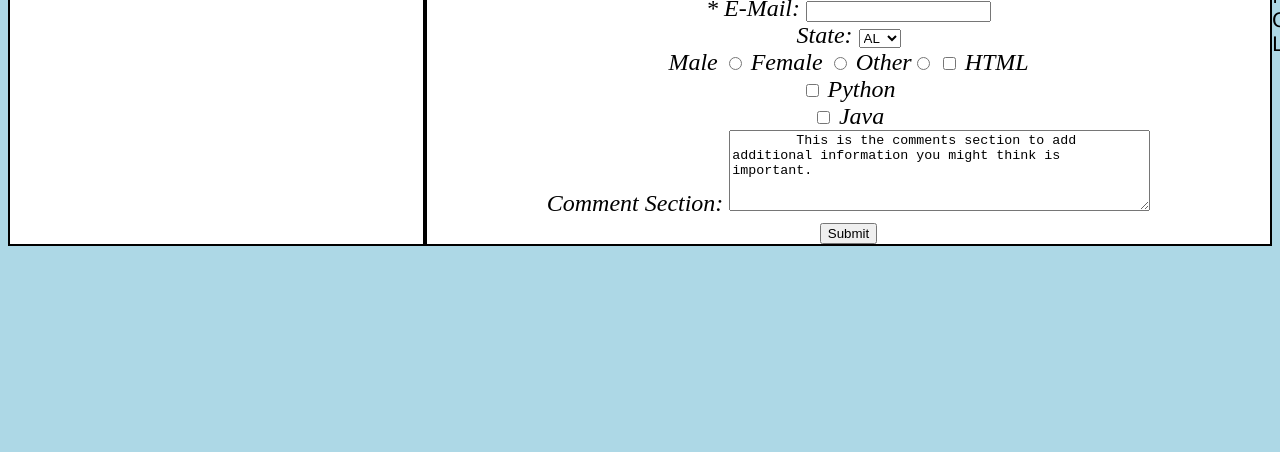
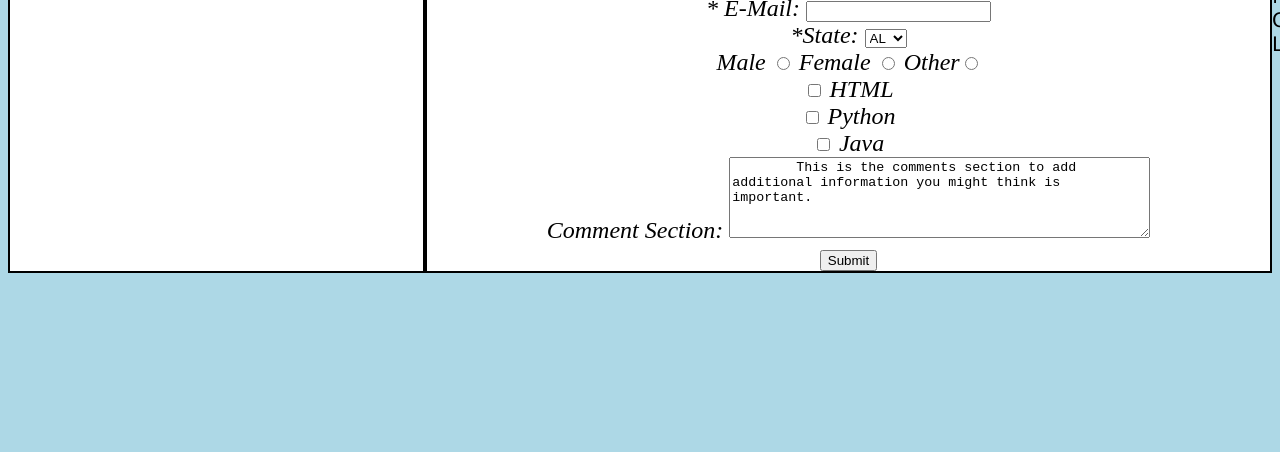
Before and after one commit to goodoljosh/Joshua-Findley, a plain HTML site: page lab5.html in a window 1280 px wide. Shown: the part 348-800 px from the top of the page. Drawn offline with Linux system fonts and the light colour scheme.

Commit message:
Made improvements on page format.

```diff
--- a/lab5.html
+++ b/lab5.html
@@ -28,11 +28,9 @@
     <label for="lName">*Last Name:</label><input type="text" id="lName" name="lName" required="required"></br>
      <label for="fName">*First Name:</label><input type="text" id="fName" name="fName" required="required"></br>
 
-
-
     <label for"myEmail">* E-Mail: </label><input type="email" id="myEmail" required="required"></br>
 
-    <label for="state">State:</label>
+    <label for="state">*State:</label>
      <select id="state" name="state">
        <option value="al">AL</option>
        <option value="fl">FL</option>
@@ -43,7 +41,7 @@
      <input type="radio" id="male" name="gender" value="male">
       <label for="female">Female</label>
       <input type="radio" id="female" name="gender" value="female">
-      <label for="other">Other</label><input type="radio" id="other" name="gender" value="other"></be>
+      <label for="other">Other</label><input type="radio" id="other" name="gender" value="other"></br>
 
       <input type="checkbox" id="object1" name="object1" value="HTML">
       <label for="object1"> HTML</label><br>
@@ -57,7 +55,6 @@
         This is the comments section to add additional information you might think is important. </textarea></br>
 
         <input type="submit" value="Submit">
-
      </form>
    </main>
 
@@ -69,7 +66,6 @@
     var d = new Date();
      document.getElementById("demo").innerHTML = d;
       </script>
-
     <script src="script.js"> </script>
   </body>
 </html>
```
